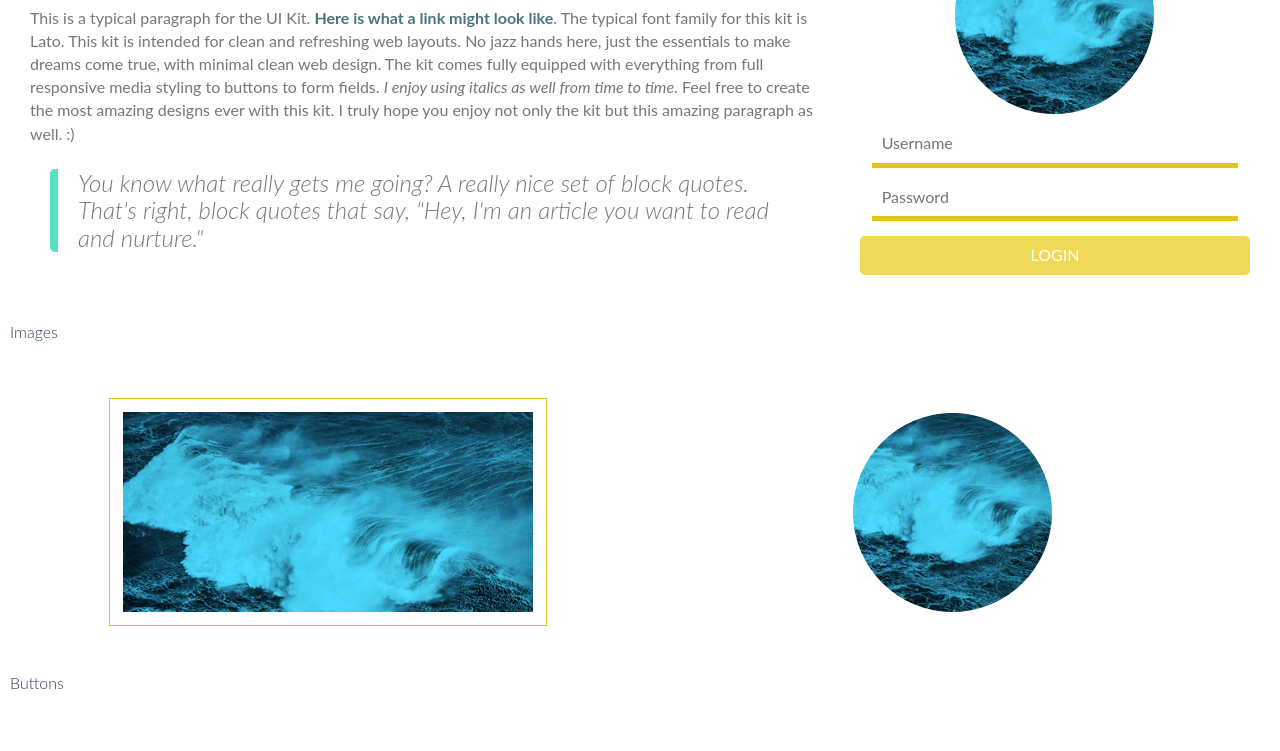
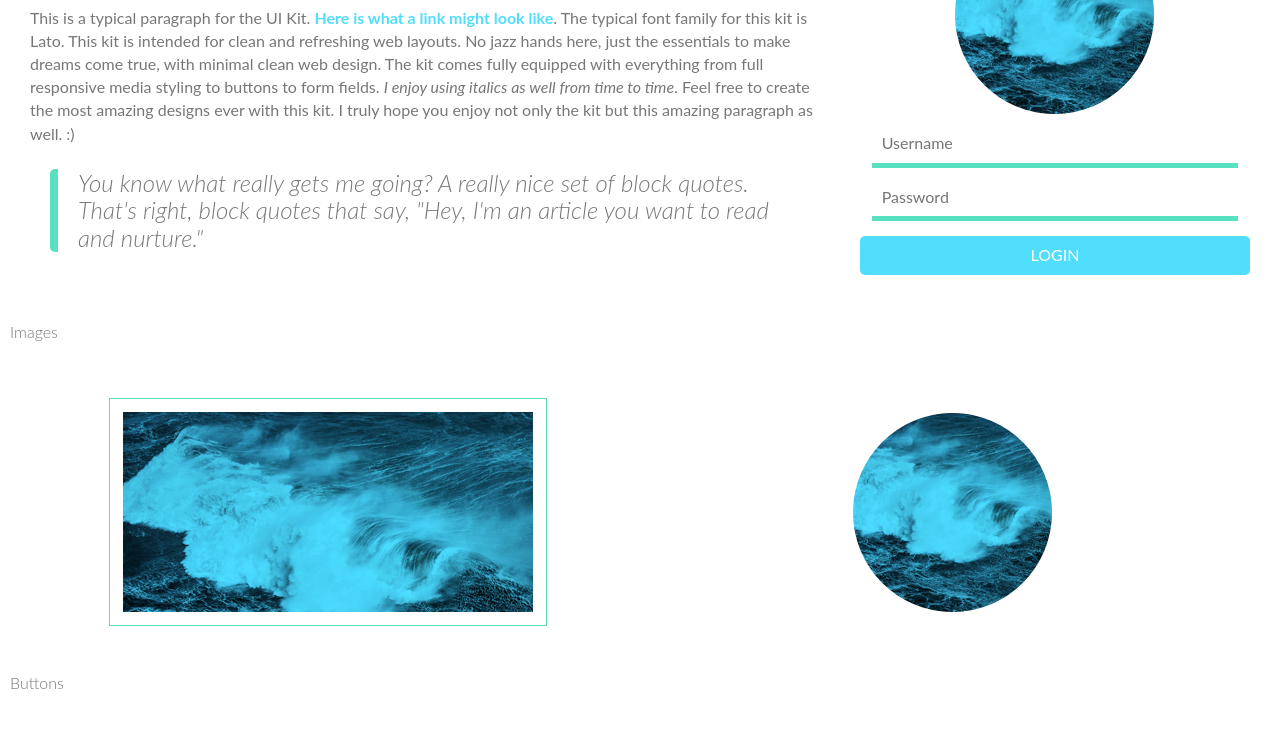
Before and after one commit to chiaki-yamada/style-guide, a plain HTML site: page index.html in a window 1280 px wide. Shown: the part 381-1132 px from the top of the page. Drawn offline with Linux system fonts and the light colour scheme.

Commit message:
modified code

```diff
--- a/scss/base/_typography.scss
+++ b/scss/base/_typography.scss
@@ -28,12 +28,7 @@ a {
 
 .headline-secondary {
   font-weight: 300;
-  color: $title;
-
-  @media #{$brk} {
-    text-align: center;
-    font-size: 1.5rem;
-  }
+  color: #777;
 }
 
 .link {
--- a/scss/utilities/_variables.scss
+++ b/scss/utilities/_variables.scss
@@ -1,10 +1,10 @@
 // Color
-$nav: #1F83FF;
-$title: #2C4261;
-$link: #4A747E;
-$line: #E3C515;
-$button: #EFD956;
-$grid: #8494F4;
+$nav: #58e1c1;
+$title: #58e1c1;
+$link: #51ddfc;
+$line: #58e1c1;
+$button: #51ddfc;
+$grid: #80e8d1;
 
 //Media query breakpoints
 $brk: '(max-width: 768px)';
```
Also changed, not shown: scss/style.css, 1 other file.
